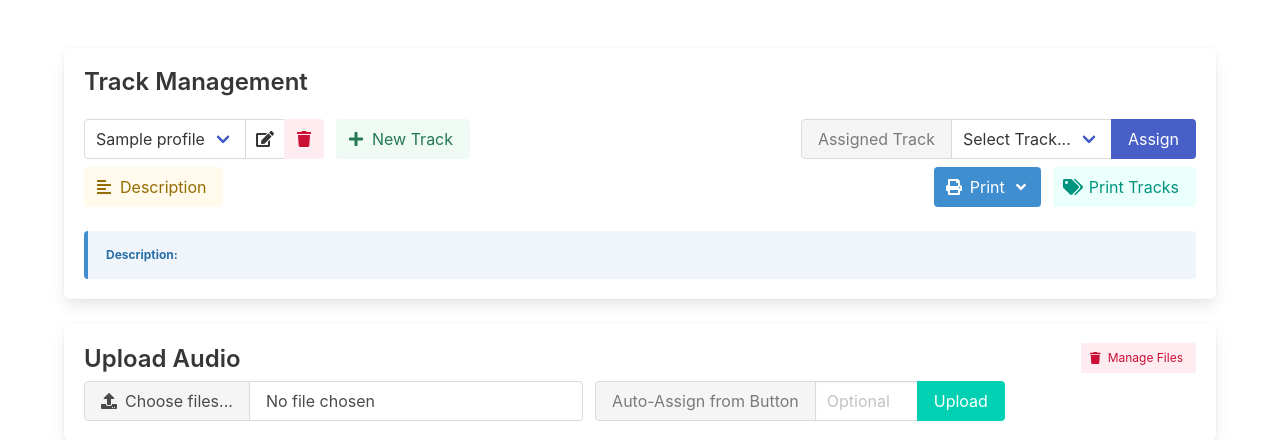
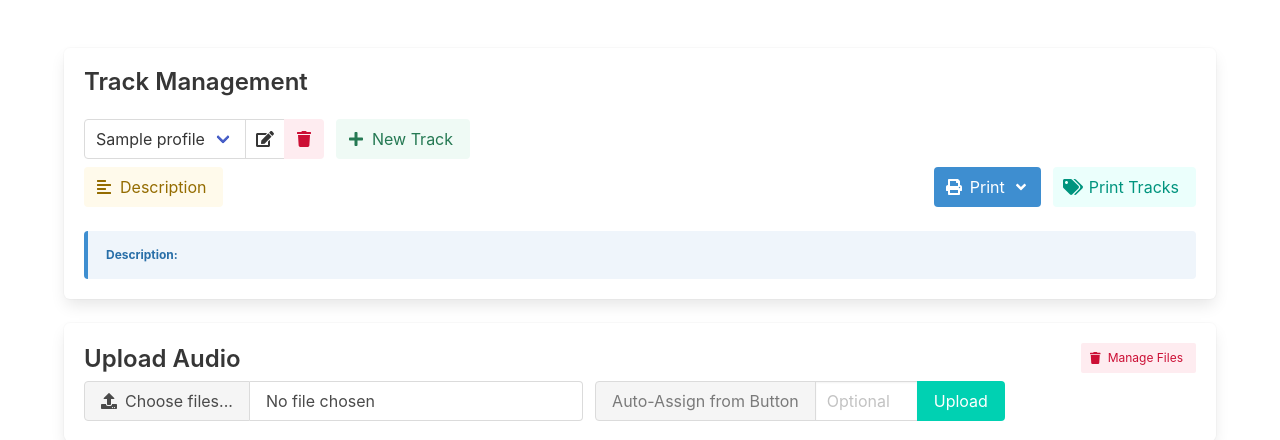
Before and after one commit to schubbydoo/sound-machine, a Flask app: template web_interface/backend/templates/index.html in a window 1280 px wide. Shown: the part 52-492 px from the top of the page. Run offline with Flask 3, Linux system fonts and the light colour scheme; the template is opened without the code that fills it: most values are stand-ins (such as "Sample title", 1, 10 or a date in 2020).

Commit message:
Remove channel knob UI, suppress kiosk context menu, update README
- web UI: remove "Assigned Track" channel-assignment controls (label,
  dropdown, Assign button) and the assignChannel() JS function; the
  rotary knob has been replaced by the touchscreen kiosk
- web UI: simplify Print dropdown — remove "All Assigned" variants
  that depended on the now-removed channel system
- kiosk: add contextmenu event suppression in kiosk.html and
  library.html (belt-and-suspenders; real fix is in surf)
- kiosk: set GTK_LONG_PRESS_TIME=30000 in start-kiosk.sh to prevent
  GTK-level long-press gestures from triggering menus
- kiosk: add ButtonMapping "1 1 1" to 99-touch.conf to remap any
  evdev button-3 events to button-1 at the X input level
- surf: locally compiled patched build at /usr/local/bin/surf that
  connects the WebKitGTK context-menu signal and returns TRUE,
  definitively suppressing the navigation menu on long-press
- README: update overview, hardware, directory layout, web UI
  features, add Kiosk Touchscreen section with rebuild instructions

Co-Authored-By: Claude Sonnet 4.6 <noreply@anthropic.com>

```diff
--- a/kiosk/templates/kiosk.html
+++ b/kiosk/templates/kiosk.html
@@ -513,6 +513,9 @@ async function poll() {
 
 poll();
 setInterval(poll, 500);
+
+// Block surf's long-press context menu (back/forward/stop/reload)
+document.addEventListener('contextmenu', e => e.preventDefault());
 </script>
 </body>
 </html>
--- a/kiosk/templates/library.html
+++ b/kiosk/templates/library.html
@@ -622,6 +622,9 @@ function esc(s) {
 // ── Init ───────────────────────────────────────────────────────
 updateBadge();
 loadTab('playlist');
+
+// Block surf's long-press context menu (back/forward/stop/reload)
+document.addEventListener('contextmenu', e => e.preventDefault());
 </script>
 </body>
 </html>
--- a/web_interface/backend/templates/index.html
+++ b/web_interface/backend/templates/index.html
@@ -89,31 +89,6 @@
                     </button>
                 </div>
             </div>
-            <div class="level-right">
-                <div class="level-item">
-                    <div class="field has-addons">
-                        <div class="control">
-                            <a class="button is-static">Assigned Track</a>
-                        </div>
-                        <div class="control">
-                            <div class="select">
-                                <select id="channelSelect">
-                                    <option value="">Select Track...</option>
-                                    {% for i in range(1, 5) %}
-                                    <option value="{{ i }}"
-                                        {% if channels.get(i) and channels[i].id == active_profile_id %}selected{% endif %}>
-                                        Track {{ i }} {% if channels.get(i) %}({{ channels[i].name }}){% endif %}
-                                    </option>
-                                    {% endfor %}
-                                </select>
-                            </div>
-                        </div>
-                        <div class="control">
-                            <button class="button is-link" onclick="assignChannel()">Assign</button>
-                        </div>
-                    </div>
-                </div>
-            </div>
         </div>
 
         <!-- Row 2: Description and Printing -->
@@ -139,17 +114,11 @@
                         <div class="dropdown-menu" id="dropdown-menu" role="menu">
                             <div class="dropdown-content">
                                 <a href="/print_key/{{ active_profile_id }}" target="_blank" class="dropdown-item">
-                                    Answer Key (Current)
-                                </a>
-                                <a href="/print_key/assigned" target="_blank" class="dropdown-item">
-                                    Answer Key (All Assigned)
+                                    Answer Key
                                 </a>
                                 <hr class="dropdown-divider">
                                 <a href="/print_worksheet/{{ active_profile_id }}" target="_blank" class="dropdown-item">
-                                    Worksheet (Current)
-                                </a>
-                                <a href="/print_worksheet/assigned" target="_blank" class="dropdown-item">
-                                    Worksheet (All Assigned)
+                                    Worksheet
                                 </a>
                             </div>
                         </div>
@@ -484,20 +453,6 @@ async function saveInstructions() {
     else alert('Error saving instructions');
 }
 
-async function assignChannel() {
-    const chn = document.getElementById('channelSelect').value;
-    if (!chn) {
-        alert("Please select a track first.");
-        return;
-    }
-    const fd = new FormData();
-    fd.append('channel', chn);
-    fd.append('profile_id', '{{ active_profile_id }}');
-    const res = await fetch('/api/channel/assign', {method: 'POST', body: fd});
-    const js = await res.json();
-    if (js.ok) location.reload();
-    else alert(js.error);
-}
 
 async function uploadFiles(ev) {
     ev.preventDefault();
```
Also changed, not shown: README.md, 2 other files.
